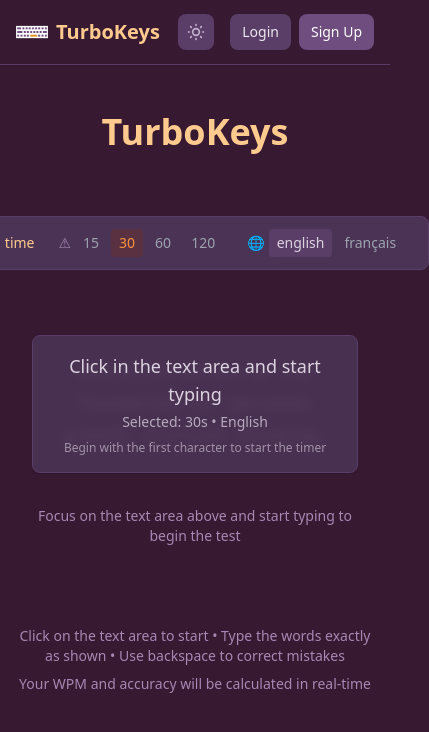
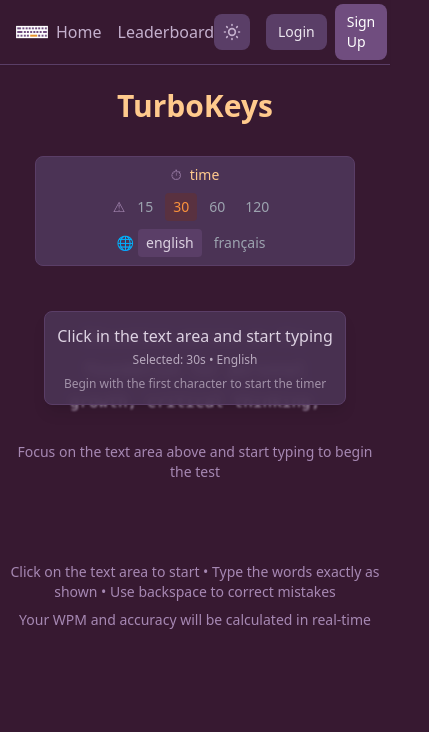
Before and after one commit to AdRohal/TurboKeys, a React (Create React App) app in the folder frontend/: page / in a window 390 px wide. Shown: the top 732 px of the page, 429 px wide, since content can reach past the window. Built offline with nearby package versions, Linux system fonts and the light colour scheme.

Commit message:
Fixing Phone Screen Typing Mode & Fixing Style screen media

```diff
--- a/frontend/src/App.tsx
+++ b/frontend/src/App.tsx
@@ -11,6 +11,7 @@ import Leaderboard from './pages/Leaderboard';
 import CompleteProfile from './pages/CompleteProfile';
 import OAuthCallback from './components/Auth/OAuthCallback';
 import ProtectedRoute from './components/Auth/ProtectedRoute';
+
 import { useAuth } from './contexts/AuthContext';
 
 const App: React.FC = () => {
--- a/frontend/src/components/Layout/Header.tsx
+++ b/frontend/src/components/Layout/Header.tsx
@@ -39,6 +39,8 @@ const Header: React.FC = () => {
       <div className="container mx-auto px-4">
         <div className="flex items-center justify-between h-16">
           {/* Logo */}
+
+          <div className="flex items-center">
             <Link
               to="/"
               className="flex items-center space-x-2 text-xl font-bold text-gray-900 dark:text-[#ffca8d]"
@@ -50,8 +52,24 @@ const Header: React.FC = () => {
                   className="w-8 h-8 object-contain"
                 />
               </div>
-            <span>TurboKeys</span>
+              <span className="hidden sm:inline">TurboKeys</span>
             </Link>
+            {/* Mobile Nav: show Home/Leaderboard links on mobile, hide on md+ */}
+            <nav className="flex md:hidden items-center space-x-4 ml-2">
+              <Link
+                to="/"
+                className="text-gray-600 hover:text-gray-900 dark:text-primary-300 dark:hover:text-primary-100 transition-colors text-base"
+              >
+                Home
+              </Link>
+              <Link
+                to="/leaderboard"
+                className="text-gray-600 hover:text-gray-900 dark:text-primary-300 dark:hover:text-primary-100 transition-colors text-base"
+              >
+                Leaderboard
+              </Link>
+            </nav>
+          </div>
 
           {/* Navigation */}
           <nav className="hidden md:flex items-center space-x-6">
--- a/frontend/src/pages/Account.tsx
+++ b/frontend/src/pages/Account.tsx
@@ -49,8 +49,8 @@ const Account: React.FC = () => {
   }
 
   return (
-    <div className="h-[90vh] bg-gray-50 dark:bg-primary-900 py-8 overflow-hidden">
-      <div className="max-w-4xl mx-auto px-4 h-full flex-col">
+    <div className="min-h-screen bg-gray-50 dark:bg-primary-900 py-8 overflow-y-auto">
+      <div className="max-w-4xl mx-auto px-4 flex-col">
         <div className="bg-white dark:bg-primary-800 rounded-lg shadow-lg p-6 flex-1 overflow-hidden">
           <h1 className="text-3xl font-bold text-gray-900 dark:text-white mb-8">
             Account Information
--- a/frontend/src/pages/History.tsx
+++ b/frontend/src/pages/History.tsx
@@ -100,7 +100,7 @@ const History: React.FC = () => {
   }
 
   return (
-    <div className="h-[90vh] bg-gray-50 dark:bg-primary-900 py-8 overflow-hidden">
+    <div className="min-h-screen bg-gray-50 dark:bg-primary-900 py-8 overflow-y-auto">
       <div className="max-w-6xl mx-auto px-4 h-full flex flex-col">          <div className="bg-white dark:bg-primary-800 rounded-lg shadow-lg p-6 flex-1 flex flex-col overflow-hidden">
             <div className="flex justify-between items-center mb-8">
               <h1 className="text-3xl font-bold text-gray-900 dark:text-white">
--- a/frontend/src/pages/Home.tsx
+++ b/frontend/src/pages/Home.tsx
@@ -24,6 +24,7 @@ const Home: React.FC = () => {
   const [lastErrorCount, setLastErrorCount] = useState(0);
 
   const [windowWidth, setWindowWidth] = useState(window.innerWidth);
+  const [isInputFocused, setIsInputFocused] = useState(false);
 
   const textAreaRef = useRef<HTMLTextAreaElement>(null);
   const timerRef = useRef<NodeJS.Timeout | null>(null);
@@ -640,40 +641,32 @@ const Home: React.FC = () => {
     }
   }, [isTestComplete, startTime, timeLeft, user, submitTestResultWithValues]);
 
-  // Responsive font size for typing area (more granular)
+  // Responsive font size for typing area (more granular, improved for mobile)
   let fontSizeClass = 'text-xl';
-  if (windowWidth < 320) fontSizeClass = 'text-[0.7rem]'; // ultra small phones
-  else if (windowWidth < 340) fontSizeClass = 'text-xs'; // very small phones
-  else if (windowWidth < 360) fontSizeClass = 'text-sm'; // small phones
-  else if (windowWidth < 375) fontSizeClass = 'text-base'; // iPhone SE
-  else if (windowWidth < 400) fontSizeClass = 'text-[1.05rem]'; // small/old phones
-  else if (windowWidth < 430) fontSizeClass = 'text-[1.1rem]'; // iPhone 14 Pro Max
+  if (windowWidth < 340) fontSizeClass = 'text-[0.8rem]'; // very small phones
+  else if (windowWidth < 375) fontSizeClass = 'text-sm'; // iPhone SE
+  else if (windowWidth < 430) fontSizeClass = 'text-base'; // iPhone 14 Pro Max
   else if (windowWidth < 480) fontSizeClass = 'text-lg'; // medium phones
   else if (windowWidth < 540) fontSizeClass = 'text-xl'; // phablets
-  else if (windowWidth < 576) fontSizeClass = 'text-lg'; // large phones/phablets
   else if (windowWidth < 640) fontSizeClass = 'text-lg'; // small tablets
-  else if (windowWidth < 720) fontSizeClass = 'text-lg'; // 7" tablets
   else if (windowWidth < 768) fontSizeClass = 'text-lg'; // tablets
-  else if (windowWidth < 900) fontSizeClass = 'text-lg'; // large tablets
-  else if (windowWidth < 1024) fontSizeClass = 'text-lg'; // small laptops
-  else if (windowWidth < 1280) fontSizeClass = 'text-xl'; // desktops
-  else if (windowWidth < 1440) fontSizeClass = 'text-1xl'; // large desktops
+  else if (windowWidth < 1024) fontSizeClass = 'text-xl'; // laptops
   else fontSizeClass = 'text-2xl';
 
   return (
     <div className="min-h-screen bg-white dark:bg-primary-900 text-gray-900 dark:text-primary-100">
-      <div className="container mx-auto px-4 py-12">
+      <div className="w-full max-w-full px-2 sm:px-4 py-6 sm:py-10 mx-auto">
         {/* Header - Clean and minimal */}
-        <div className="text-center mb-16">
-          <h1 className="text-4xl font-bold text-primary-700 dark:text-[#ffca8d] mb-4">
+        <div className="text-center mb-8 sm:mb-16">
+          <h1 className="text-3xl sm:text-4xl font-bold text-primary-700 dark:text-[#ffca8d] mb-4">
             TurboKeys
           </h1>
         </div>
 
         {/* Mode Selection - Clean and centered */}
         {!isTestActive && !isTestComplete && (
-          <div className="flex justify-center mb-16">
-            <div className="flex items-center space-x-6 px-6 py-3 bg-gray-100 dark:bg-primary-800 rounded-lg border border-gray-200 dark:border-primary-700">
+          <div className="flex justify-center items-center w-full mb-8 sm:mb-16">
+            <div className="flex flex-col sm:flex-row flex-wrap justify-center items-center gap-y-2 sm:gap-y-0 sm:space-x-6 px-2 sm:px-6 py-2 sm:py-3 bg-gray-100 dark:bg-primary-800 rounded-lg border border-gray-200 dark:border-primary-700 mx-auto max-w-xs sm:max-w-md md:max-w-2xl w-full">
               <div className="flex items-center space-x-2">
                 <span className="text-sm text-gray-600 dark:text-primary-400">⏱</span>
                 <span className="text-sm font-medium text-primary-600 dark:text-[#ffca8d]">time</span>
@@ -739,10 +732,10 @@ const Home: React.FC = () => {
         )}
 
         {/* Typing Test - Clean centered layout like MonkeyType */}
-        <div className="mx-auto px-4">
+        <div className="mx-auto px-0 sm:px-4 w-full max-w-full">
           {/* Stats Display - Show during active test */}
           {isTestActive && (
-            <div className="flex justify-center space-x-12 mb-8">
+            <div className="flex flex-wrap justify-center gap-4 sm:space-x-12 mb-4 sm:mb-8">
               <div className="text-center">
                 <div className="text-2xl font-bold text-primary-600 dark:text-[#ffca8d]">{timeLeft}</div>
                 <div className="text-xs text-gray-500 dark:text-primary-400 uppercase tracking-wide">Time</div>
@@ -760,8 +753,7 @@ const Home: React.FC = () => {
 
           {/* Typing Area */}
           <div
-            className="relative cursor-text w-full overflow-hidden mb-8"
-            style={{ height: '140px' }}
+            className="relative cursor-text w-full overflow-visible mb-6 sm:mb-8 min-h-[90px] sm:min-h-[120px]"
             onClick={() => {
               if (!isTestComplete && textAreaRef.current) {
                 textAreaRef.current.focus();
@@ -769,31 +761,36 @@ const Home: React.FC = () => {
             }}
           >
             <div
-              className={`max-w-full mx-auto h-full flex flex-col justify-center gap-1 px-4 md:px-8 transition-all duration-300 ${!isTestActive && !isTestComplete ? 'blur-[1px]' : ''}`}
+              className={`max-w-full mx-auto h-full flex flex-col justify-center gap-1 px-1 sm:px-4 md:px-8 transition-all duration-300 ${(!isTestActive && !isTestComplete && !isInputFocused) ? 'blur-[1px]' : ''}`}
               style={{ whiteSpace: 'pre-wrap', fontSize: fontSizeClass.startsWith('text-') ? undefined : fontSizeClass.replace('text-[','').replace(']','') }}
             >
-              <span className={`font-mono ${fontSizeClass}`}>
+              <span className={`font-mono ${fontSizeClass} break-words`}> {/* break-words for mobile overflow */}
                 {getCharacterDisplay()}
               </span>
             </div>
-
-            {/* Invisible textarea for input */}
+            {/* Visible textarea for mobile accessibility */}
             <textarea
               ref={textAreaRef}
               value={userInput}
               onChange={handleInput}
-              className="absolute inset-0 w-full h-full opacity-0 resize-none outline-none"
+              onFocus={() => setIsInputFocused(true)}
+              onBlur={() => setIsInputFocused(false)}
+              className="absolute inset-0 w-full h-full opacity-0 resize-none outline-none z-10"
               disabled={isTestComplete}
               placeholder=""
+              tabIndex={0}
+              autoCorrect="off"
+              autoCapitalize="off"
+              spellCheck={false}
+              inputMode="text"
             />
-
-            {/* Focus overlay */}
-            {!isTestActive && !isTestComplete && (
-              <div className="absolute inset-0 flex items-center justify-center">
-                <div className="bg-white/90 dark:bg-primary-800/90 backdrop-blur-sm rounded-lg px-6 py-4 shadow-lg border border-gray-200 dark:border-primary-700">
+            {/* Focus overlay, pointer-events-none so textarea is always focusable */}
+            {(!isTestActive && !isTestComplete && !isInputFocused) && (
+              <div className="absolute inset-0 flex items-center justify-center pointer-events-none">
+                <div className="bg-white/90 dark:bg-primary-800/90 backdrop-blur-sm rounded-lg px-3 sm:px-6 py-3 sm:py-4 shadow-lg border border-gray-200 dark:border-primary-700">
                   <div className="text-center text-gray-700 dark:text-primary-200">
-                    <p className="text-lg font-medium mb-1">Click in the text area and start typing</p>
-                    <p className="text-sm opacity-75 mb-2">Selected: {selectedMode} • {selectedLanguage === 'french' ? 'Français' : 'English'}</p>
+                    <p className="text-base sm:text-lg font-medium mb-1">Click in the text area and start typing</p>
+                    <p className="text-xs sm:text-sm opacity-75 mb-2">Selected: {selectedMode} • {selectedLanguage === 'french' ? 'Français' : 'English'}</p>
                     <p className="text-xs opacity-60">Begin with the first character to start the timer</p>
                   </div>
                 </div>
@@ -808,9 +805,9 @@ const Home: React.FC = () => {
 
               {/* Performance Graph */}
               {wpmHistory.length > 0 && (
-                <div className="mb-8 bg-gray-50 dark:bg-primary-800 rounded-lg p-6">
-                  <h3 className="text-lg font-semibold text-gray-900 dark:text-white mb-4">Performance Over Time</h3>
-                  <div className="h-64">
+                <div className="mb-8 bg-gray-50 dark:bg-primary-800 rounded-lg p-3 sm:p-6 w-full max-w-xs sm:max-w-md mx-auto">
+                  <h3 className="text-base sm:text-lg font-semibold text-gray-900 dark:text-white mb-3 sm:mb-4">Performance Over Time</h3>
+                  <div className="h-48 sm:h-64 w-full min-w-0">
                     <ResponsiveContainer width="100%" height="100%">
                       <LineChart data={wpmHistory.map((wpmPoint, index) => {
                         const errorPoint = errorHistory[index];
```
Also changed, not shown: frontend/src/pages/Leaderboard.tsx (+20 -24 lines), frontend/src/index.tsx (line endings or trailing spaces). Lines whose indentation alone changed are shown as unchanged.
